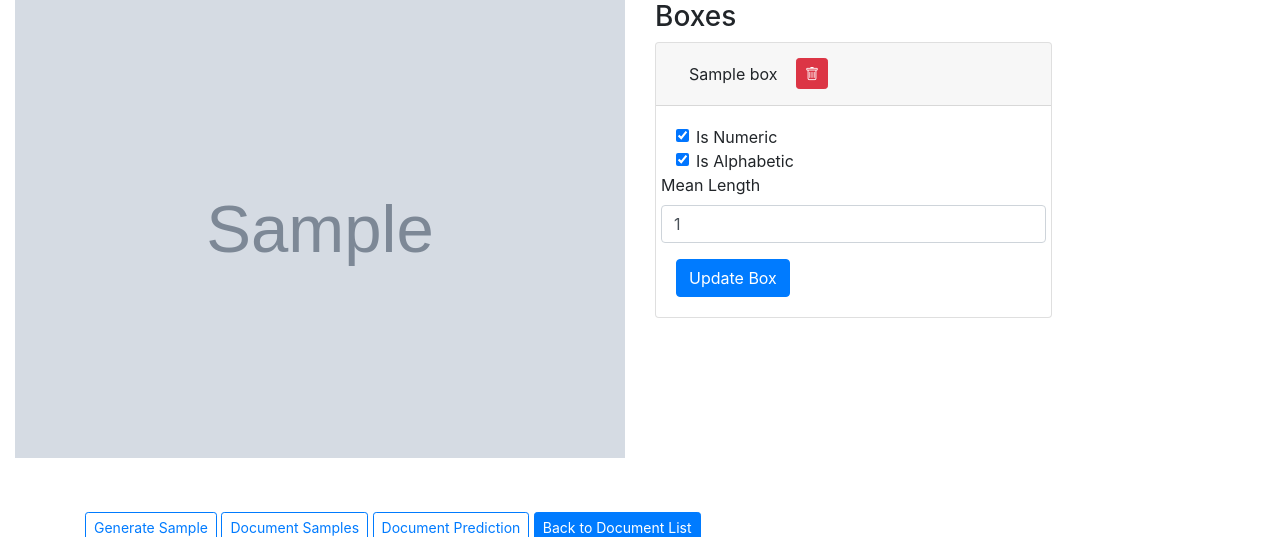
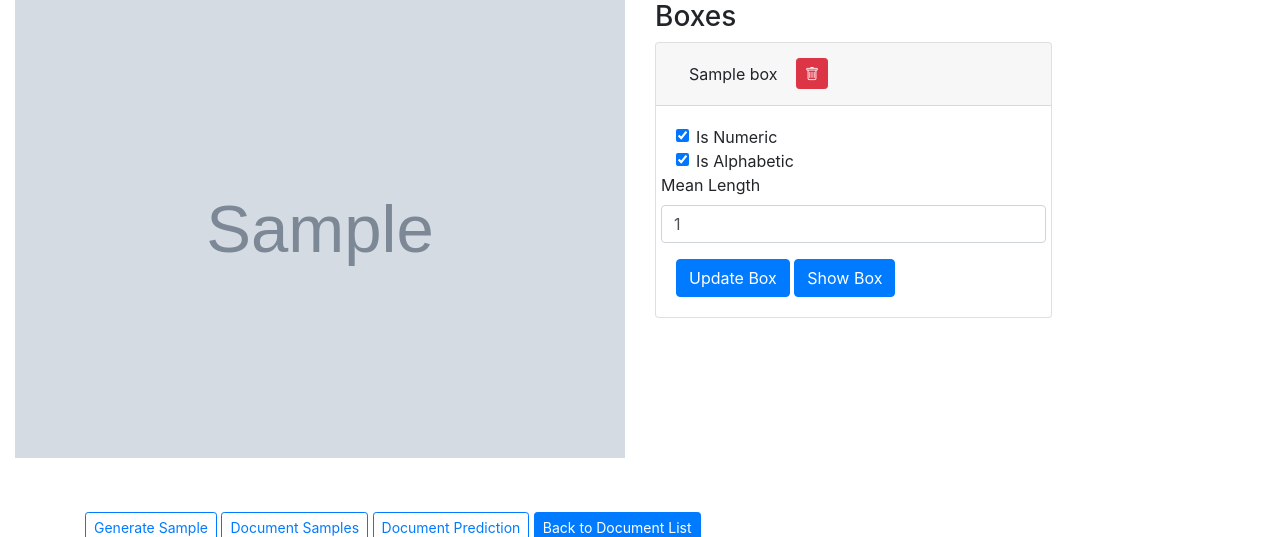
Before and after one commit to angelo-volpe/document-generator-webapp, a Django app: page /document_generator/1/detail in a window 1280 px wide, after a click that opens the changed part. Shown: the part 59-596 px from the top of the page. Run offline with Django 5.2, Linux system fonts and the light colour scheme; tables that the repository leaves empty hold one stand-in row (values such as "Sample post"); grey boxes marked "Sample" are stand-in pictures.

Commit message:
restore show box button

```diff
--- a/documentapp/templates/documentapp/document_detail.html
+++ b/documentapp/templates/documentapp/document_detail.html
@@ -73,6 +73,7 @@
                                             <input type="text" class="form-control" id="mean-length-{{ box.id }}" value="{{ box.mean_length }}">
                                         </div>
                                         <button type="submit" class="btn btn-primary">Update Box</button>
+                                        <button onclick="showBox('{{ box.id }}')" class="btn btn-primary">Show Box</button>
                                       </form>
                                 </div>
                             </div>
```
